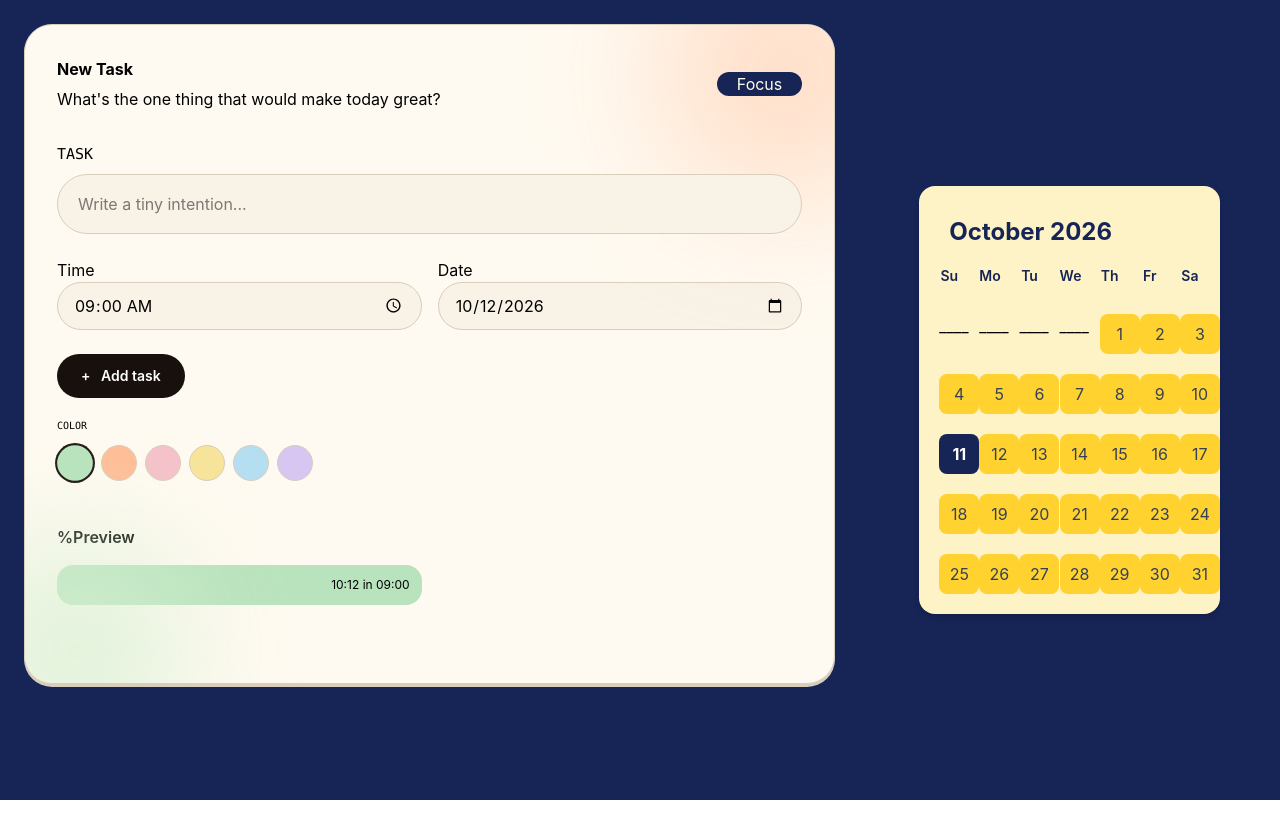
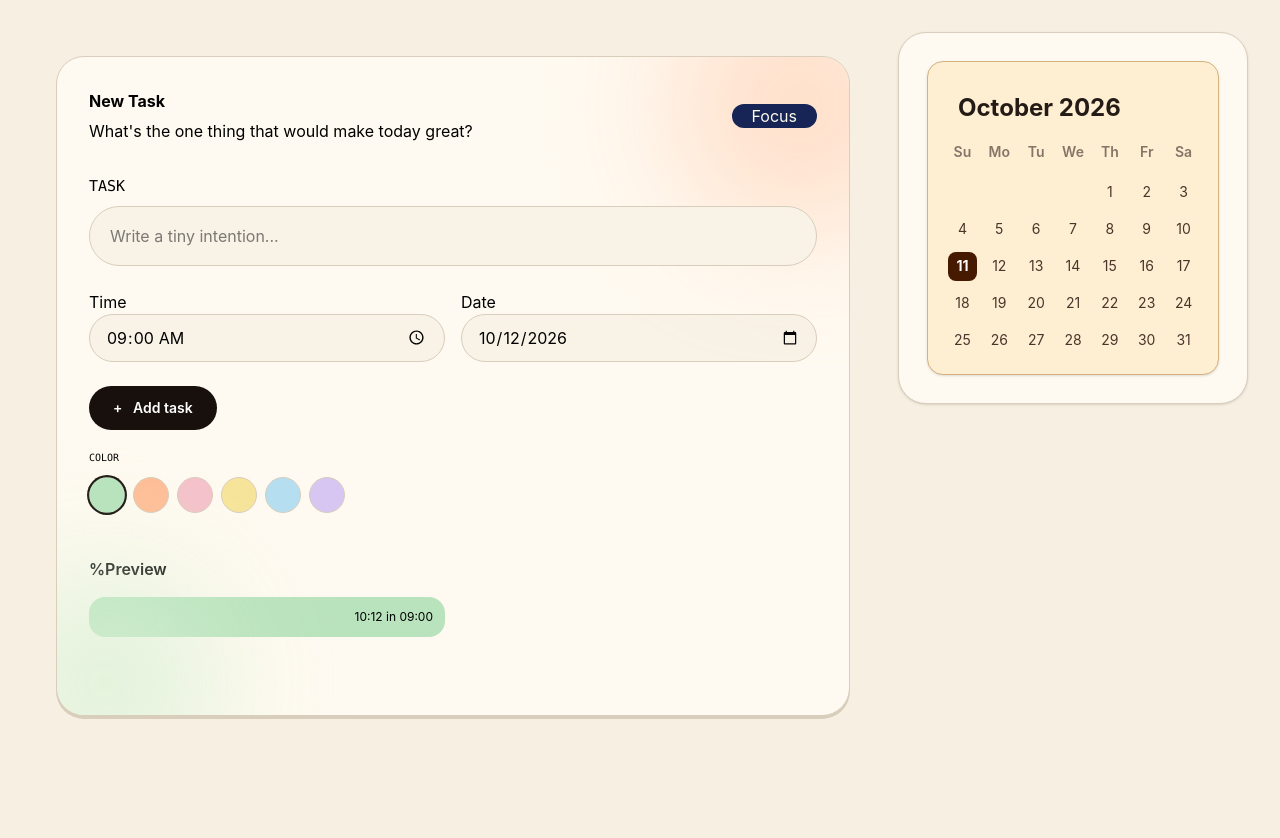
Before and after one commit to ASMAA-03/ToDoList-JAVA, a React (Vite) app in the folder Frontend/: page / in a window 1280 px wide. Shown: the top 838 px of the page. Before the commit the page ends 800 px from the top, so only its background shows below. Built offline with nearby package versions, Linux system fonts and the light colour scheme.

Commit message:
restyle this shit

```diff
--- a/Frontend/src/Pages/Home.jsx
+++ b/Frontend/src/Pages/Home.jsx
@@ -1,16 +1,21 @@
+
 import Calender from "../components/Calender";
 import TaskBox from "../components/TaskBox";
+
 function Home() {
   return (
-    <>
-       <div className="flex justify-between w-full max-h-full">
-        <div className="bg-amber-500 w-full">
-          <TaskBox/>
+    <div className="min-h-screen bg-[#f7efe1] p-4 sm:p-8">
+      <div className="flex w-full max-w-7xl flex-col gap-6 lg:flex-row lg:items-start">
+        <div className="w-full lg:flex-1">
+          <TaskBox />
         </div>
-        <Calender/>
+
+        <div className="w-full rounded-[28px] border border-[#d9cdbb] bg-[#fffaf1] p-5 shadow-sm lg:w-[350px] lg:shrink-0">
+          <Calender />
+        </div>
       </div>
-
-    </>
+    </div>
   );
 }
+
 export default Home;
--- a/Frontend/src/components/Calender.jsx
+++ b/Frontend/src/components/Calender.jsx
@@ -1,4 +1,3 @@
-
 function Calender() {
   const today = new Date();
   const daysName = ["Su", "Mo", "Tu", "We", "Th", "Fr", "Sa"];
@@ -8,48 +7,45 @@ function Calender() {
   const firstDayInMonth = new Date(year, month, 1).getDay();
 
   const days = [];
-  for (let i = 1; i <= daysInMonth; i++){
+  for (let i = 1; i <= daysInMonth; i++) {
     days.push(i);
   }
   const emptyDays = [];
   for (let i = 0; i < firstDayInMonth; i++){
     emptyDays.push(i);
   }
-  return(
-    <>
-      <section className="bg-blue-950 min-h-screen p-15 flex justify-center items-center">
-        <div className="bg-amber-100 max-w-md rounded-2xl p-5 shadow-md rounded-2xl">
-          <h1 className="p-2.5 text-2xl font-bold text-blue-950">
-            {today.toLocaleDateString
-              ("en-US", {
+
+  return (
+    <section className="flex justify-center p-2">
+      <div className="w-full max-w-md rounded-2xl border border-[#d4b27f] bg-[#feefd3] p-5 shadow-sm">
+        <h1 className="p-2.5 text-2xl font-bold text-[#241b17]">
+          {today.toLocaleDateString("en-US", {
             month: "long",
-                year:"numeric"
-              }
-            )}
+            year: "numeric",
+          })}
         </h1>
 
-
-          <div className="grid grid-cols-7 gap-5 text-center">
-
-            {daysName.map((dayname) =>
+        <div className="grid grid-cols-7 gap-2 text-center">
+          {daysName.map((dayname) => (
             <div
               key={dayname}
-                className="py-2 text-sm font-semibold text-blue-950">
+              className="py-2 text-sm font-semibold text-[#857568]"
+            >
               {dayname}
             </div>
-            )}
+          ))}
 
           {emptyDays.map((day) => (
-              <div key={day}>____</div>
+            <div key={day}></div>
           ))}
 
           {days.map((day) => (
             <div
               key={day}
-               className={`flex aspect-square items-center justify-center rounded-lg px-5 bg-amber-300 ${
+              className={`flex aspect-square items-center justify-center rounded-lg text-sm transition ${
                 day === today.getDate()
-                  ? "bg-blue-950 font-bold text-white"
-                  : "text-gray-700 hover:bg-blue-950 hover:text-amber-50"
+                  ? "bg-amber-950 font-bold text-white"
+                  : "text-[#49352a] hover:bg-[#c6ad7d]"
               }`}
             >
               {day}
@@ -58,7 +54,6 @@ function Calender() {
         </div>
       </div>
     </section>
-    </>
   );
 }
 
--- a/Frontend/src/components/TaskBox.jsx
+++ b/Frontend/src/components/TaskBox.jsx
@@ -1,4 +1,5 @@
-import { use, useState } from "react";
+import { useState } from "react";
+import { useEffect } from "react";
 
 const colors = [
   { name: 'green', value: '#b9e3bd' },
@@ -11,7 +12,7 @@ const colors = [
 
 export default function TaskBox() {
   const [title, setTitle] = useState('');
- const [date, setDate] = useState('2026-10-12')
+  const [date, setDate] = useState('2026-10-12')
   const [time, setTime] = useState('09:00')
   const [color, setColor] = useState(colors[0].value);
   const [tasks, setTask] = useState([]);
@@ -26,7 +27,7 @@ export default function TaskBox() {
   return (
     <>
 
-<div className="min-h-screen bg-blue-950 p-3 sm:p-6">
+<div className="min-h-screen bg-[#f7efe1] p-3 sm:p-6">
   <section className="relative mx-auto min-h-[660px] max-w-4xl overflow-hidden rounded-[28px] border border-[#d9cdbb] bg-[#fffaf1] p-6 shadow-[0_3px_0_#d9cdbb] sm:p-8">
 
     <div className="pointer-events-none absolute -right-20 -top-20 h-64 w-64 rounded-full bg-[#ffd8bf] opacity-80 blur-3xl" />
```
Lines whose indentation alone changed are shown as unchanged.
